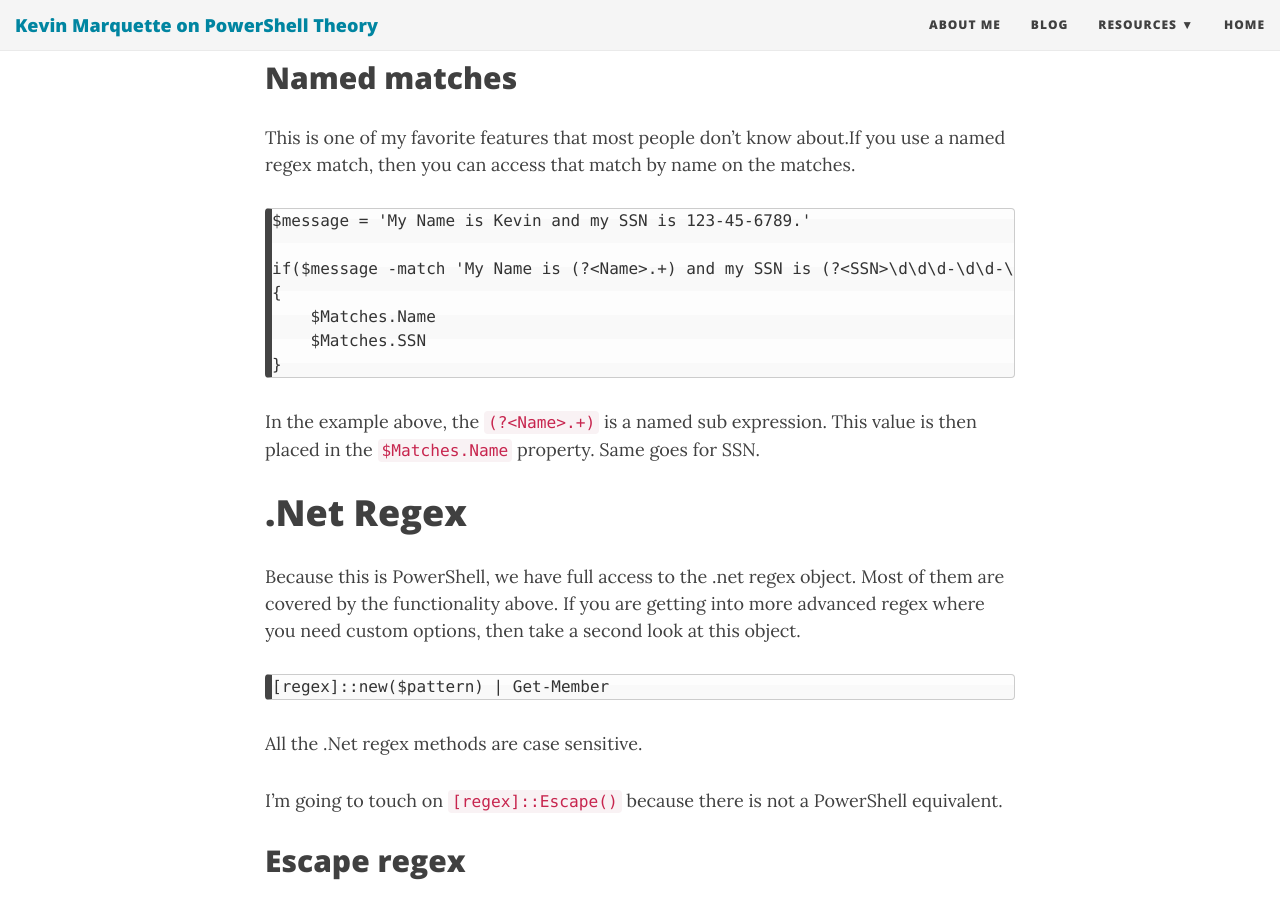
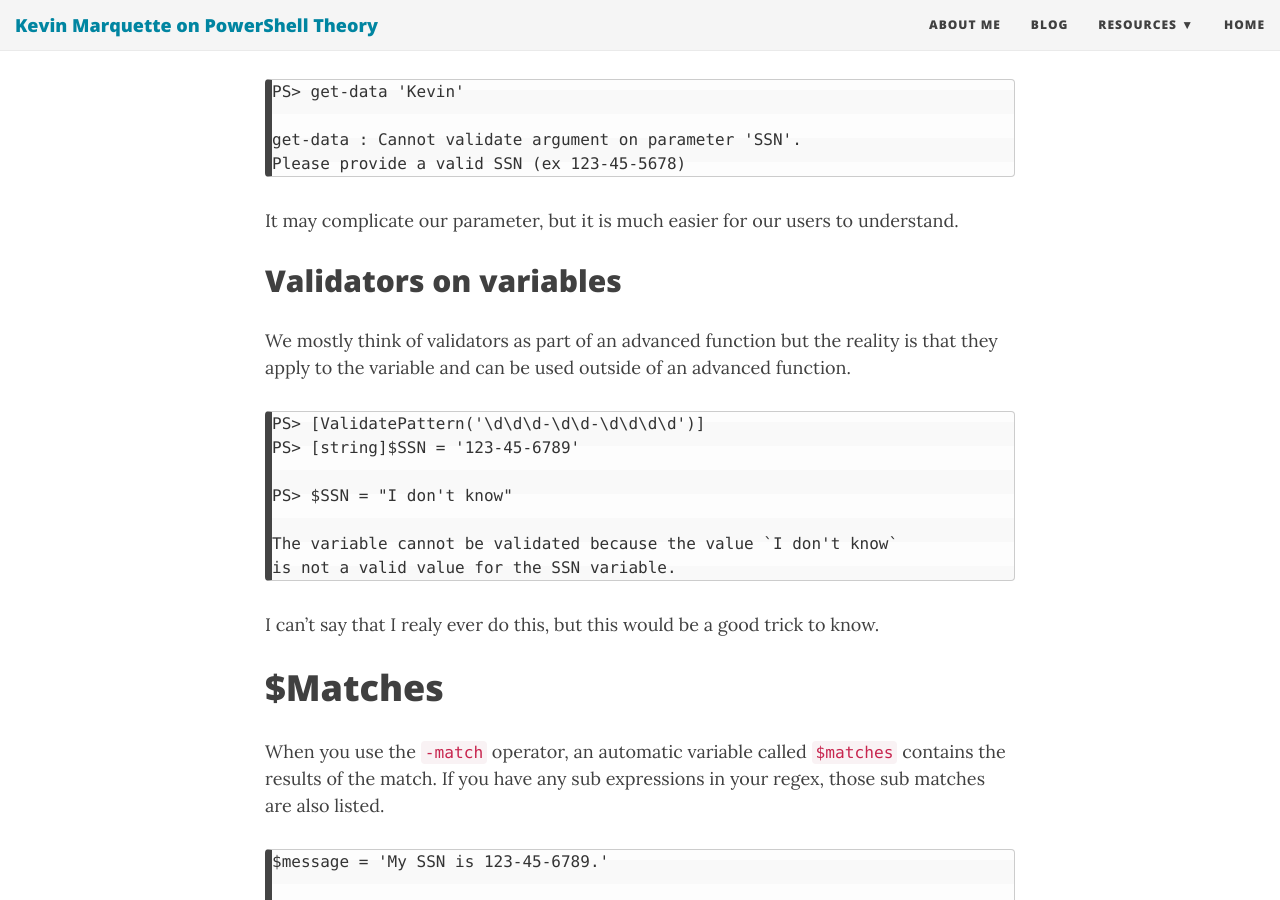
Before and after one commit to KevinMarquette/kevinmarquette.github.io, a Jekyll site: the page built from _posts/2017-07-31-Powershell-regex-regular-expression.md, in a window 1280 px wide and 900 px high, scrolled down 8286 px. Built offline with Jekyll 4.4.1, drawn with Linux system fonts in a browser that asks for light colours; nearby versions of some CDN libraries; some of the changed text lies outside the part shown.

Commit message:
feedback based adjustments, added image

```diff
--- a/_posts/2017-07-31-Powershell-regex-regular-expression.md
+++ b/_posts/2017-07-31-Powershell-regex-regular-expression.md
@@ -90,6 +90,15 @@
     my ssn is 123-45-6789
     another SSN 123-12-1234
 
+## Variations
+
+`-imatch` makes it explicit that you are doing a case insensitive operation (the default)
+
+`-cmatch` makes the operation case sensitive.
+
+`-notmatch` returns true when there is no match.
+
+The `i` and `c` variants of an operator is available for all comparison operators.
 
 ## -like
 
@@ -100,6 +109,8 @@
  One important difference is that the `-like` command expects an exact match unless you include the wildcards. So if you are looking for a pattern within a larger string, you will need to add the wildcards on both ends. `'*error*'`
 
 Sometimes all you need is a basic wildcard and that is where `-like` comes in.
+
+This operator has `-ilike`, `-clike`, `-notlike` variants.
 
 ## String.Contains()
 
@@ -122,6 +133,7 @@
     PS> $message -replace '\d\d\d-\d\d-\d\d\d\d', '###-##-####'
     My SSN is ###-##-####.
 
+The other variants of this command are `-creplace` and `-ireplace`.
 
 ## String.Replace()
 
@@ -162,6 +174,8 @@
     9
 
 This is why it is important to remember what commands use regex.
+
+`-isplit` and `-csplit` are the variants on this command.
 
 
 ## String.Split()
@@ -225,7 +239,6 @@
     the "\d\d\d-\d\d-\d\d\d\d" pattern. Supply an argument that matches "\d\d\d-\d\d-\d\d\d\d"
     and try the command again.
 
-
 ## ValidateScript
 
 One way around that is to use a `[ValidateScript({...})]` instead that throws a custom error message.
@@ -249,6 +262,20 @@
     Please provide a valid SSN (ex 123-45-5678)
 
 It may complicate our parameter, but it is much easier for our users to understand.
+
+## Validators on variables
+
+We mostly think of validators as part of an advanced function but the reality is that they apply to the variable and can be used outside of an advanced function.
+
+    PS> [ValidatePattern('\d\d\d-\d\d-\d\d\d\d')]
+    PS> [string]$SSN = '123-45-6789'
+
+    PS> $SSN = "I don't know"
+
+    The variable cannot be validated because the value `I don't know`
+    is not a valid value for the SSN variable.
+
+I can't say that I realy ever do this, but this would be a good trick to know.
 
 # $Matches
 
```
Also changed, not shown: other parts of _posts/2017-07-31-Powershell-regex-regular-expression.md (+5 -0 lines), img/xkcd-regex.jpg (added).
